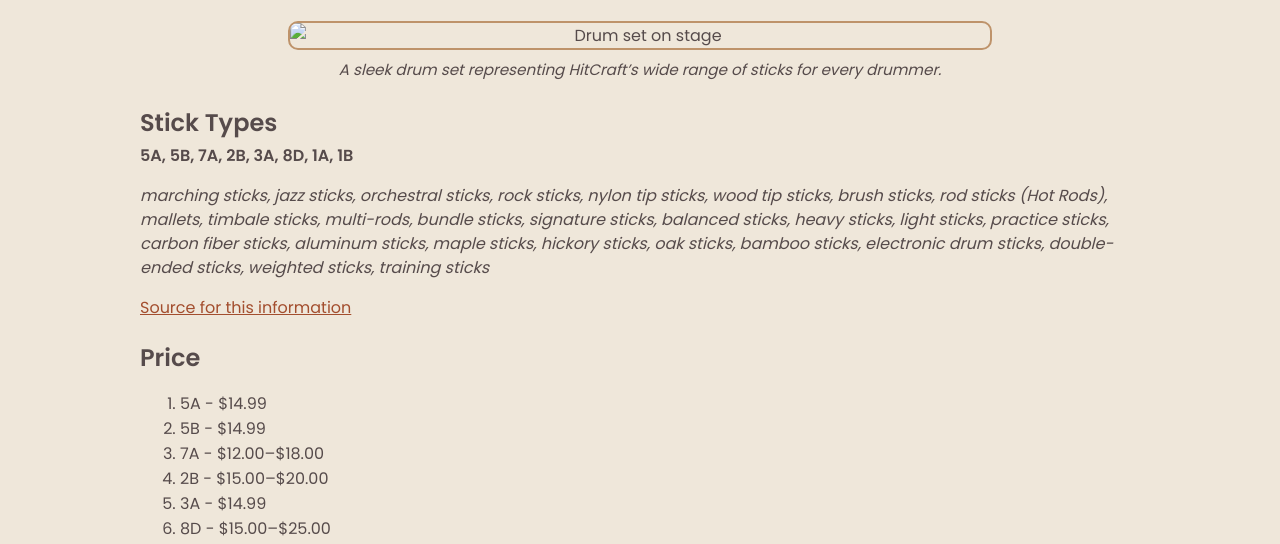
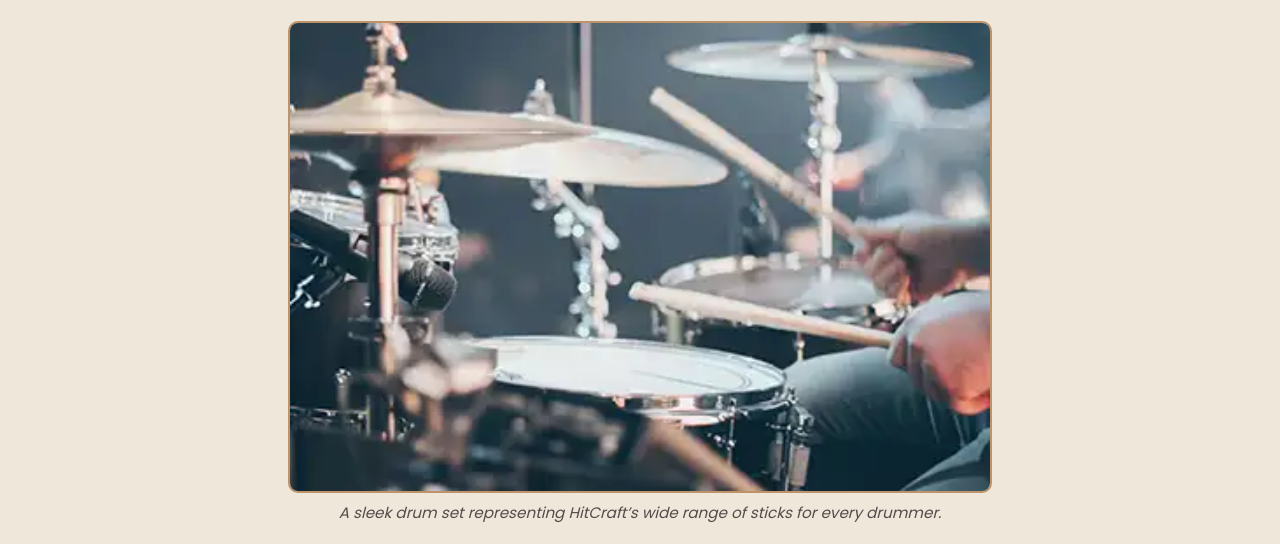
Before and after one commit to TaliaPoulson/dwdd1600, a plain HTML site: page 05images/index.html in a window 1280 px wide. Shown: the part 239-783 px from the top of the page. Drawn offline with Linux system fonts and the light colour scheme.

Commit message:
Fix image source path for drum set

```diff
--- a/05images/index.html
+++ b/05images/index.html
@@ -35,7 +35,7 @@
         <h1>Stick Store</h1>
 
         <figure class="home-image">
-            <img src="drums.webp" alt="Drum set on stage">
+            <img src="images/drums.webp" alt="Drum set on stage">
             <figcaption>A sleek drum set representing HitCraft’s wide range of sticks for every drummer.</figcaption>
         </figure>
 
```
